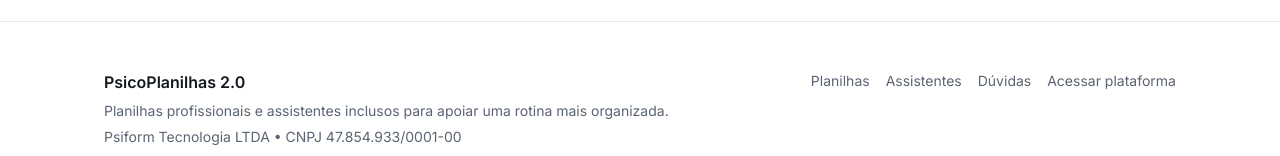
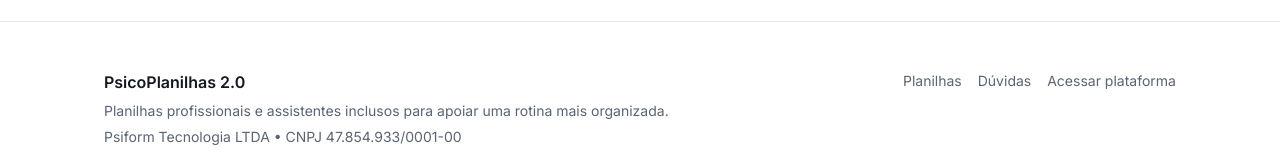
Before and after one commit to Aleporto73/psicoplanilhas-site, a Next.js app: page / in a window 1280 px wide. Shown: the part 9119-9275 px from the top of the page. Built offline with nearby package versions, Linux system fonts and the light colour scheme.

Commit message:
fix: remover link morto de Assistentes do footer

```diff
--- a/src/components/site/footer.tsx
+++ b/src/components/site/footer.tsx
@@ -10,7 +10,6 @@ export function Footer() {
         </div>
         <div className="footer-links">
           <a href="#planilhas">Planilhas</a>
-          <a href="#assistentes">Assistentes</a>
           <a href="#duvidas">Dúvidas</a>
           <a href="https://app.psicoplanilha.com/login">Acessar plataforma</a>
         </div>
```
